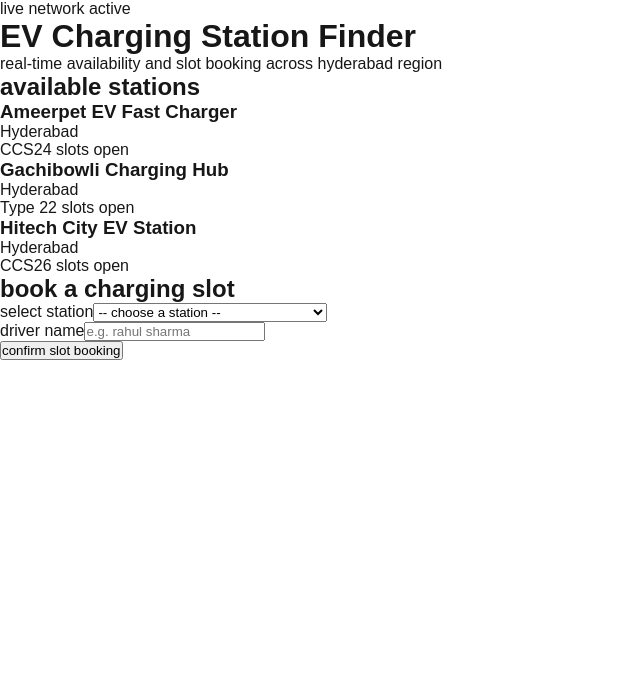
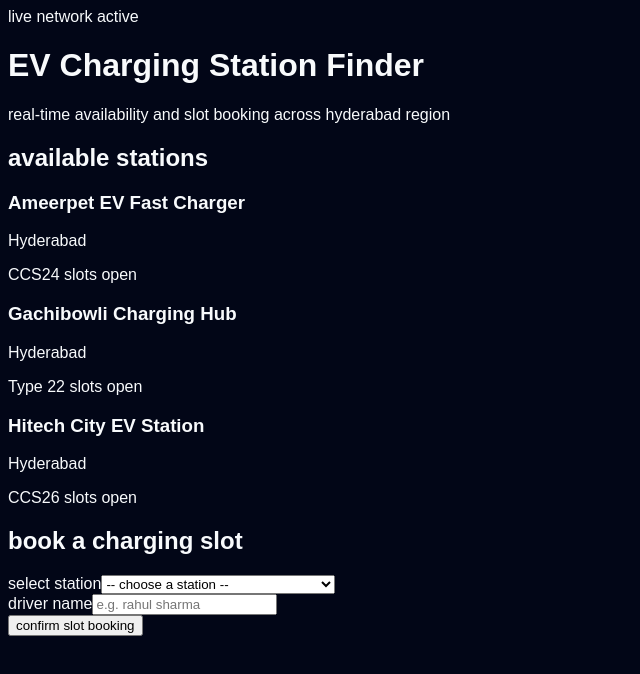
Before and after one commit to jettyneha9-cell/ev-charging-station-finder, a Next.js app in the folder frontend/: page / in a window 1280 px wide. Shown: the top 674 px of the page, without its empty margins (0-640 px from the left). Built offline with nearby package versions, Linux system fonts and the light colour scheme.

Commit message:
fix tailwind styles in globals.css

```diff
--- a/frontend/app/globals.css
+++ b/frontend/app/globals.css
@@ -1,49 +1,14 @@
+@tailwind base;
+@tailwind components;
+@tailwind utilities;
+
 :root {
-  --background: #ffffff;
-  --foreground: #171717;
-}
-
-@media (prefers-color-scheme: dark) {
-  :root {
-    --background: #0a0a0a;
-    --foreground: #ededed;
-  }
-}
-
-html {
-  height: 100%;
-}
-
-html,
-body {
-  max-width: 100vw;
-  overflow-x: hidden;
+  --background: #020617;
+  --foreground: #f8fafc;
 }
 
 body {
-  min-height: 100%;
-  display: flex;
-  flex-direction: column;
   color: var(--foreground);
   background: var(--background);
   font-family: Arial, Helvetica, sans-serif;
-  -webkit-font-smoothing: antialiased;
-  -moz-osx-font-smoothing: grayscale;
 }
-
-* {
-  box-sizing: border-box;
-  padding: 0;
-  margin: 0;
-}
-
-a {
-  color: inherit;
-  text-decoration: none;
-}
-
-@media (prefers-color-scheme: dark) {
-  html {
-    color-scheme: dark;
-  }
-}
```
